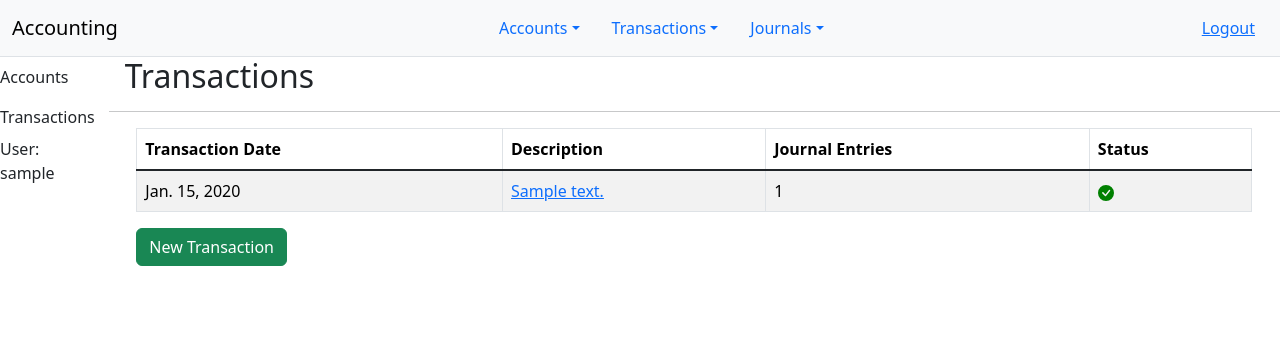
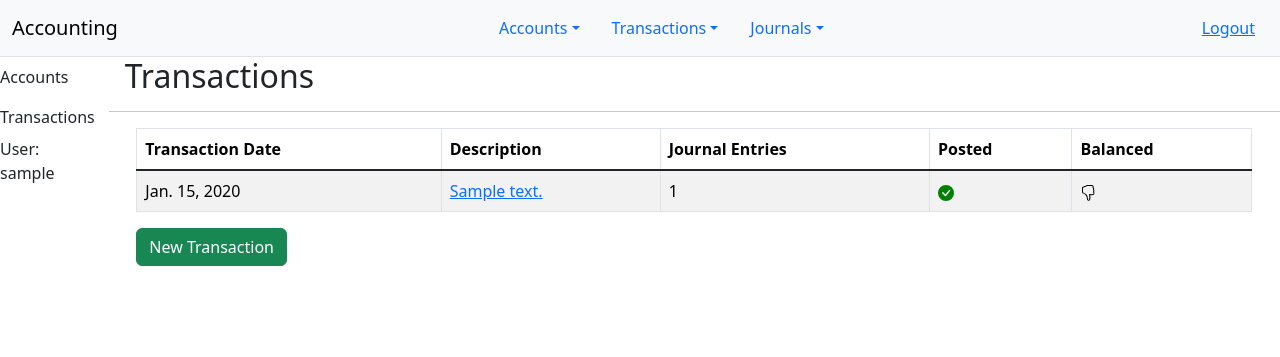
Before and after one commit to scedastic/accounting, a Django app: page /transactions in a window 1280 px wide. Shown: the top 357 px of the page. Run offline with Django 5.2, Linux system fonts and the light colour scheme; a user stored in the database is signed in; tables that the repository leaves empty hold one stand-in row (values such as "Sample post"); some libraries are stand-ins or nearby versions.

Commit message:
show is balanced on the front end

```diff
--- a/ledger/models.py
+++ b/ledger/models.py
@@ -98,6 +98,14 @@ class Transaction(models.Model):
                 return False
         return True
 
+    def is_empty(self):
+        """True if there are no journal entries associated with this Transaction; False otherwise.
+
+        Returns:
+            bool:
+        """
+        return self.entries.count() == 0
+
 class JournalType(models.Model):
     code = models.CharField(max_length=10, null=True, blank=True)
     description = models.CharField(max_length=50, null=True, blank=True)
--- a/templates/ledger/transaction_list.html
+++ b/templates/ledger/transaction_list.html
@@ -18,7 +18,8 @@ Transactions
                 <th scope="col">Transaction Date</th>
                 <th scope="col">Description </th>
                 <th scope="col">Journal Entries</th>
-                <th scope="col">Status</th>
+                <th scope="col">Posted</th>
+                <th scope="col">Balanced</th>
             </tr>
         </thead>
         <tbody class="table-group-divider">
@@ -34,6 +35,13 @@ Transactions
                             {% include 'img/red_circle_x.svg' %}
                         {% endif %}
                     </td>
+                    <td>
+                        {% if transaction.is_balanced and not transaction.is_empty %}
+                            {% include 'img/thumbs_up.svg' %}
+                        {% else %}
+                            {% include 'img/thumbs_down.svg' %}
+                        {% endif %}
+                    </td>
                 </tr>
             {% empty %}
                 <tr><td>No Transactions.</td></tr>
```
Also changed, not shown: templates/img/thumbs_down.svg (added), templates/img/thumbs_up.svg (added).
